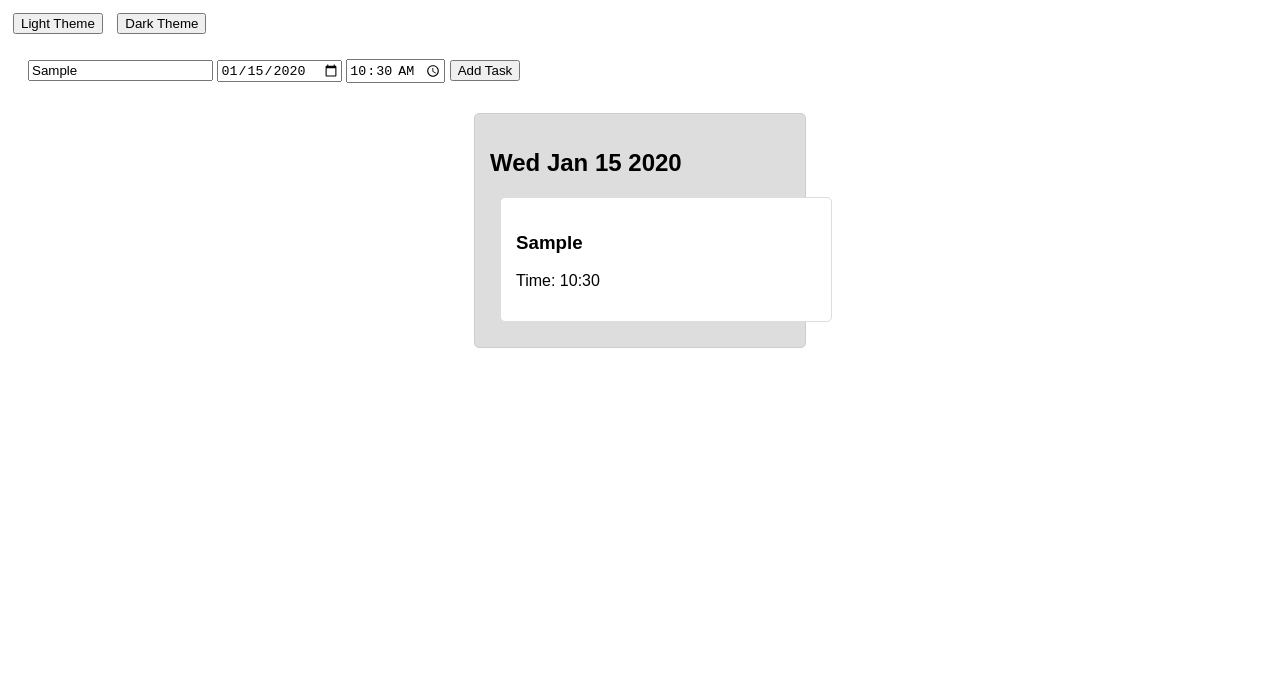
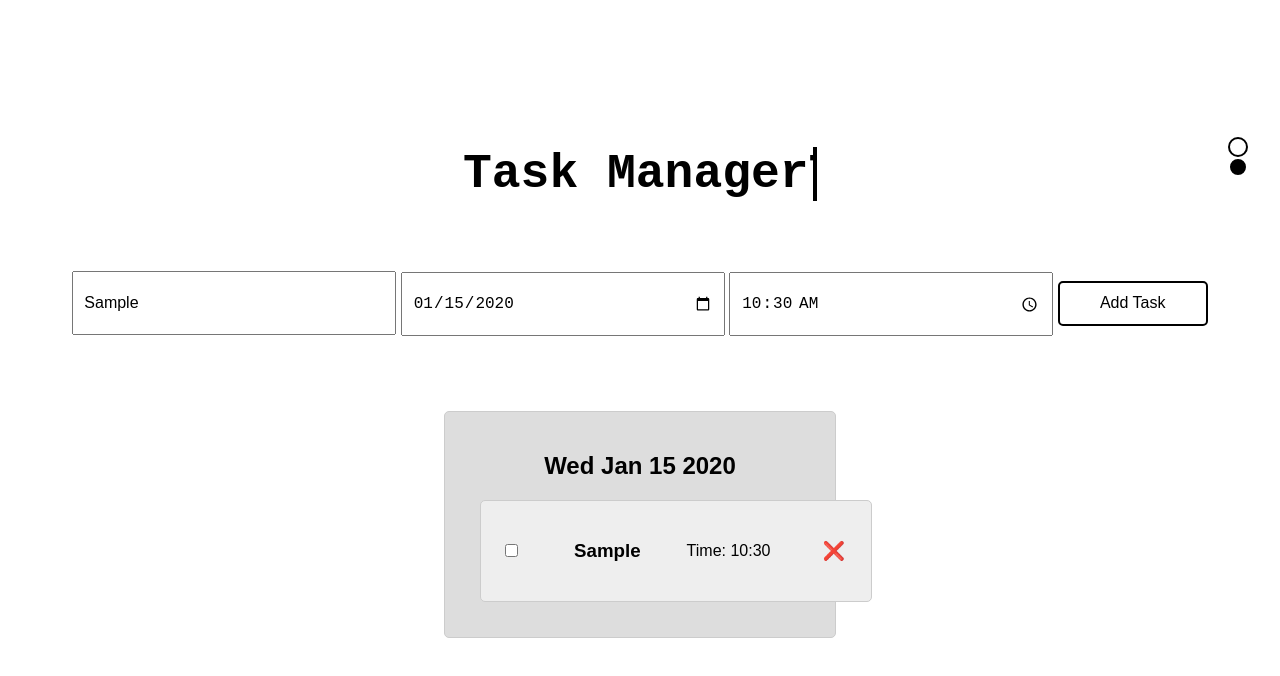
Before and after one commit to MaleeshaT/todo-list-master, a plain HTML site: page index.html in a window 1280 px wide. Both pictures are taken after typing "Sample", "2020-01-15", "10:30" into the empty fields and a click on the button "Add Task". Drawn offline with Linux system fonts and the light colour scheme.

Commit message:
Changes to the interface

```diff
--- a/CSS/main.css
+++ b/CSS/main.css
@@ -1,31 +1,133 @@
-/* Default Light Theme */
-body {
-    background-color: #fff;
-    color: #000;
+/* Apply full height to body and ensure no default margin */
+html, body {
+    height: 100%;
+    margin: 0;
+    display: flex;
+    align-items: center;  /* Center vertically */
+    justify-content: center; /* Center horizontally */
     font-family: Arial, sans-serif;
+    position: relative; /* Ensure child elements can use absolute positioning */
 }
 
-.theme-selector button {
-    margin: 5px;
+/* Main container centered in the viewport */
+#main-container {
+    text-align: center; /* Center text inside the container */
+    display: flex;
+    flex-direction: column; /* Arrange items vertically */
+    align-items: center; /* Center items horizontally */
+    justify-content: center; /* Center items vertically */
+    position: relative; /* Ensure relative positioning for child elements */
+    padding: 20px;
 }
 
-#task-form {
-    margin: 20px;
+/* Typing animation for the app name */
+#app-name {
+    font-family: 'Courier New', Courier, monospace; /* Different font */
+    font-size: 48px; /* Larger font size */
+    font-weight: bold;
+    white-space: nowrap;
+    overflow: hidden;
+    border-right: 4px solid; /* Thicker cursor */
+    width: 0;
+    animation: typing 4s steps(40, end) forwards, blink-caret 0.75s step-end infinite;
+    margin-bottom: 30px; /* Space between title and other content */
 }
 
+@keyframes typing {
+    from { width: 0; }
+    to { width: 350px; /* Adjust this to fit the text length */ }
+}
+
+@keyframes blink-caret {
+    from, to { border-color: transparent; }
+    50% { border-color: black; }
+}
+
+/* Position theme buttons in the top right corner */
+.theme-selector {
+    position: absolute; /* Absolute positioning relative to the body */
+    top: 10px; /* Distance from the top of the page */
+    right: 10px; /* Distance from the right edge of the page */
+    display: flex;
+    flex-direction: column; /* Arrange buttons vertically */
+}
+
+.theme-button {
+    border: 2px solid;
+    border-radius: 50%;
+    width: 20px; /* Size of buttons */
+    height: 20px; /* Size of buttons */
+    margin: 0px; /* Space between buttons */
+    cursor: pointer;
+    background-color: transparent;
+    transition: background-color 0.3s ease, color 0.3s ease;
+}
+
+/* Light Theme Button */
+#light-theme {
+    background-color: #fff;
+    border-color: #000;
+}
+
+/* Dark Theme Button */
+#dark-theme {
+    background-color: #000;
+    border-color: #fff;
+}
+
+/* Hover effects */
+.theme-button:hover {
+    opacity: 0.8;
+}
+
+/* Task Form Styling */
+#task-form {
+    margin: 30px;
+    text-align: center;
+}
+
+#task-form input[type="text"],
+#task-form input[type="date"],
+#task-form input[type="time"] {
+    width: 300px;
+    height: 40px;
+    padding: 10px;
+    font-size: 16px;
+    margin: 10px 0;
+}
+
+#add-task {
+    width: 150px;
+    height: 45px;
+    padding: 10px;
+    font-size: 16px;
+    cursor: pointer;
+    border-radius: 5px;
+    border: 2px solid #000;
+    background-color: #fff;
+    transition: background-color 0.3s ease, color 0.3s ease;
+}
+
+#add-task:hover {
+    background-color: #000;
+    color: #fff;
+}
+
+/* Task Container Styling */
 #task-container {
     display: flex;
     flex-direction: column;
     align-items: center;
+    margin-top: 20px;
 }
 
 .card {
     background-color: #eee;
     border: 1px solid #ccc;
     border-radius: 5px;
-    padding: 15px;
-    margin: 10px;
-    width: 300px;
+    padding: 20px;
+    margin: 15px;
+    width: 350px;
 }
 
 .date-card {
@@ -33,8 +135,25 @@ body {
 }
 
 .task-card {
-    background-color: #fff;
-    border: 1px solid #ddd;
+    display: flex;
+    align-items: center;
+    justify-content: space-between;
+}
+
+.task-checkbox {
+    margin-right: 10px;
+}
+
+.completed {
+    text-decoration: line-through;
+    color: #888;
+}
+
+.delete-task {
+    background: none;
+    border: none;
+    font-size: 18px;
+    cursor: pointer;
 }
 
 /* Dark Theme */
@@ -52,3 +171,14 @@ body.dark-theme .card {
     background-color: #555;
     color: #ddd;
 }
+
+/* Dark Theme Button in Dark Mode */
+body.dark-theme #light-theme {
+    background-color: #fff;
+    border-color: #000;
+}
+
+body.dark-theme #dark-theme {
+    background-color: #000;
+    border-color: #fff;
+}
--- a/JS/main.js
+++ b/JS/main.js
@@ -16,7 +16,7 @@ document.addEventListener('DOMContentLoaded', () => {
         const time = taskTimeInput.value;
 
         if (name && date && time) {
-            tasks.push({ name, date, time });
+            tasks.push({ name, date, time, completed: false });
             renderTasks();
         } else {
             alert('Please fill out all fields.');
@@ -46,14 +46,31 @@ document.addEventListener('DOMContentLoaded', () => {
             dateCard.innerHTML = `<h2>${new Date(date).toDateString()}</h2>`;
             taskContainer.appendChild(dateCard);
 
-            tasksByDate[date].forEach(task => {
+            tasksByDate[date].forEach((task, index) => {
                 const taskCard = document.createElement('div');
                 taskCard.className = 'card task-card';
                 taskCard.innerHTML = `
-                    <h3>${task.name}</h3>
+                    <input type="checkbox" class="task-checkbox" ${task.completed ? 'checked' : ''}>
+                    <h3 class="${task.completed ? 'completed' : ''}">${task.name}</h3>
                     <p>Time: ${task.time}</p>
+                    <button class="delete-task">❌</button>
                 `;
                 dateCard.appendChild(taskCard);
+
+                // Handle checkbox change
+                const checkbox = taskCard.querySelector('.task-checkbox');
+                checkbox.addEventListener('change', () => {
+                    tasksByDate[date][index].completed = checkbox.checked;
+                    renderTasks(); // Re-render tasks to reflect changes
+                });
+
+                // Handle delete button click
+                const deleteButton = taskCard.querySelector('.delete-task');
+                deleteButton.addEventListener('click', () => {
+                    tasksByDate[date].splice(index, 1);
+                    tasks = tasks.filter(task => task.date !== date || tasksByDate[date].includes(task));
+                    renderTasks(); // Re-render tasks after deletion
+                });
             });
         });
     }
@@ -69,3 +86,19 @@ document.addEventListener('DOMContentLoaded', () => {
         document.body.classList.add('dark-theme');
     });
 });
+
+document.addEventListener('DOMContentLoaded', () => {
+    const appName = "Task Manager";
+    const appNameElement = document.getElementById('app-name');
+    let index = 0;
+
+    function typeEffect() {
+        if (index < appName.length) {
+            appNameElement.innerHTML += appName.charAt(index);
+            index++;
+            setTimeout(typeEffect, 100); // Adjust the speed here
+        }
+    }
+
+    typeEffect();
+});
--- a/index.html
+++ b/index.html
@@ -1,15 +1,20 @@
 <!DOCTYPE html>
 <html lang="en">
+
 <head>
     <meta charset="UTF-8">
     <meta name="viewport" content="width=device-width, initial-scale=1.0">
-    <title>To-Do App</title>
+    <title>Task Manager</title>
     <link rel="stylesheet" href="CSS/main.css"> <!-- Link to your CSS -->
 </head>
+
 <body>
+    <div id="main-container">
+        <div id="app-name" class="typing-animation">Task Manager</div>
+
         <div class="theme-selector">
-        <button id="light-theme">Light Theme</button>
-        <button id="dark-theme">Dark Theme</button>
+            <button id="light-theme" class="theme-button"></button>
+            <button id="dark-theme" class="theme-button"></button>
         </div>
 
         <div id="task-form">
@@ -22,7 +27,9 @@
         <div id="task-container">
             <!-- Cards will be generated here -->
         </div>
+    </div>
 
     <script src="JS/main.js"></script> <!-- Link to your JavaScript -->
 </body>
+
 </html>
```
Lines whose indentation alone changed are shown as unchanged.
